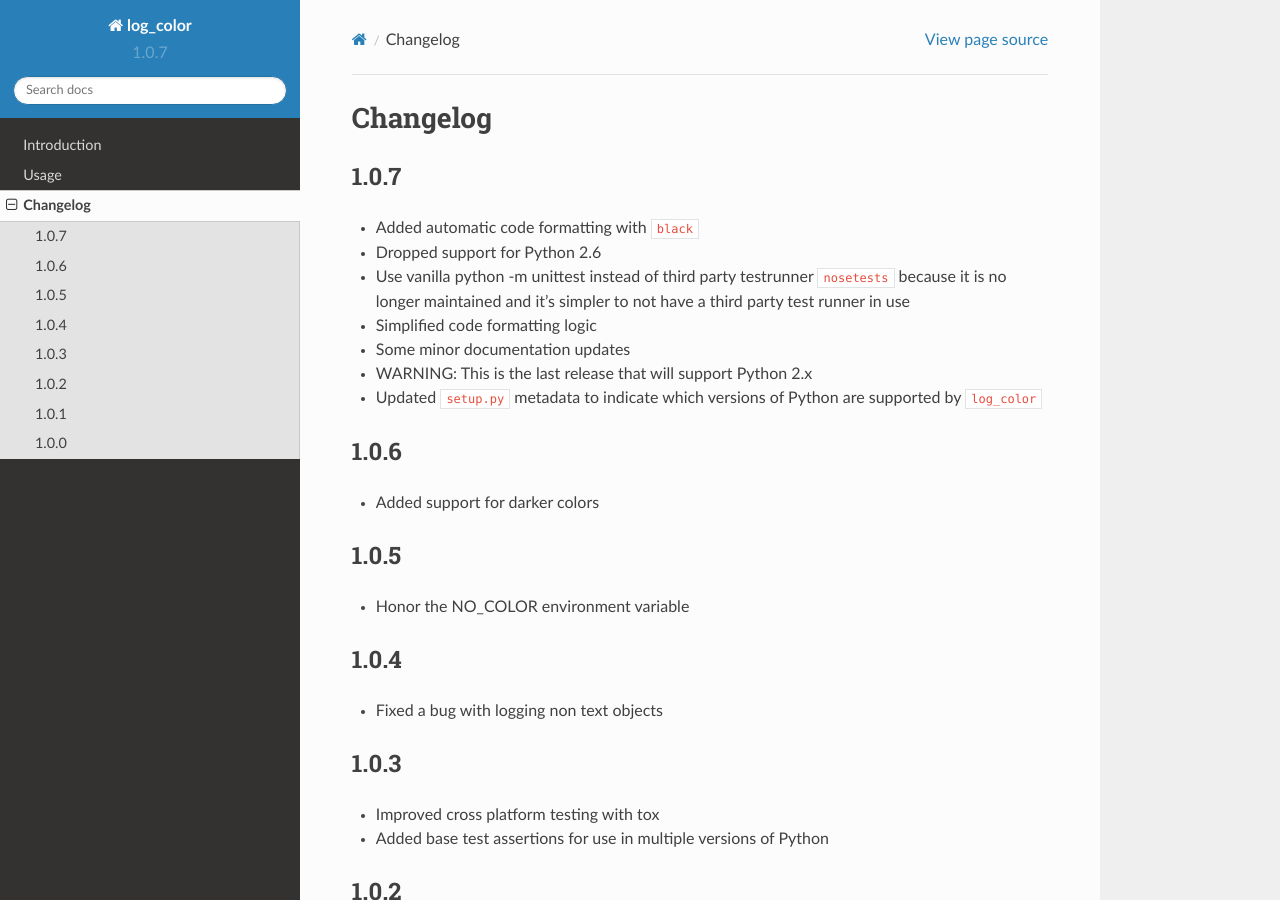
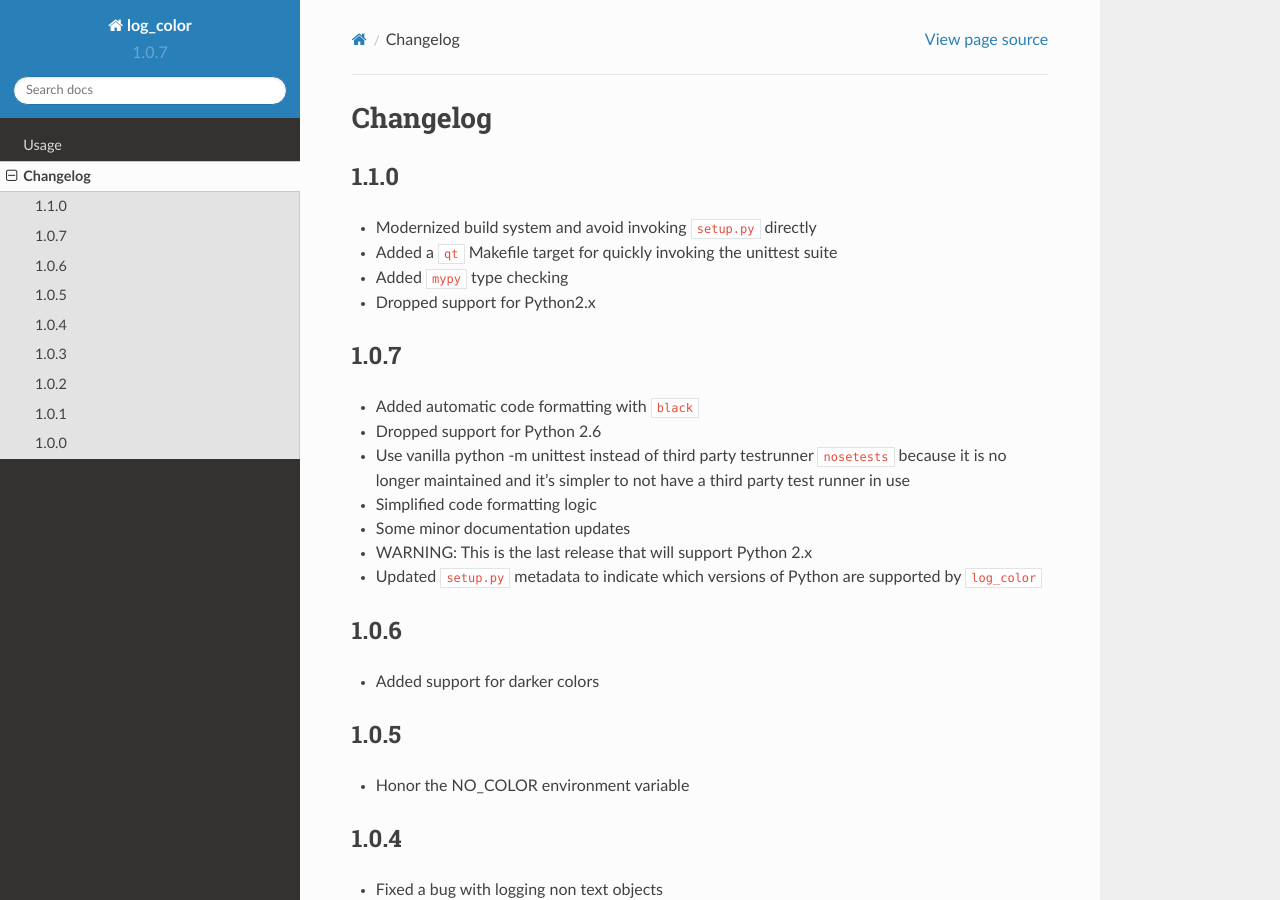
Before and after one commit to induane/logcolor, a Sphinx documentation site: the page built from docs/source/changelog.rst, in a window 1280 px wide and 900 px high. Built offline with Sphinx 7.4.7 and the Read the Docs theme 2.0.0, drawn with Linux system fonts in a browser that asks for light colours; pages that are not in the unit, such as notebooks, are missing from menus.

Commit message:
Update documentation

```diff
--- a/docs/source/changelog.rst
+++ b/docs/source/changelog.rst
@@ -1,5 +1,12 @@
 Changelog
 =========
+
+1.1.0
+-----
+- Modernized build system and avoid invoking ``setup.py`` directly
+- Added a ``qt`` Makefile target for quickly invoking the unittest suite
+- Added ``mypy`` type checking
+- Dropped support for Python2.x
 
 1.0.7
 -----
--- a/docs/source/index.rst
+++ b/docs/source/index.rst
@@ -3,15 +3,15 @@
 
 Welcome to Log Color's documentation!
 =====================================
-Simple formatters with a basic markup for nicely colored log outputs.
+The ``log_color`` module provides Python logging formatters with a basic markup syntax for nicely colored log outputs.
 
 Contents:
 
 .. toctree::
    :maxdepth: 2
 
-   topics/introduction
    topics/usage
+   topics/development
    changelog
 
 Indices and tables
--- a/docs/source/topics/introduction.rst
+++ b/docs/source/topics/introduction.rst
@@ -1,5 +1,5 @@
-Introduction
-============
+Development
+===========
 From the project root, you can run the following commands:
 
 * ``make test``: Run unit tests
```
Also changed, not shown: docs/source/topics/usage.rst (+47 -40 lines).
